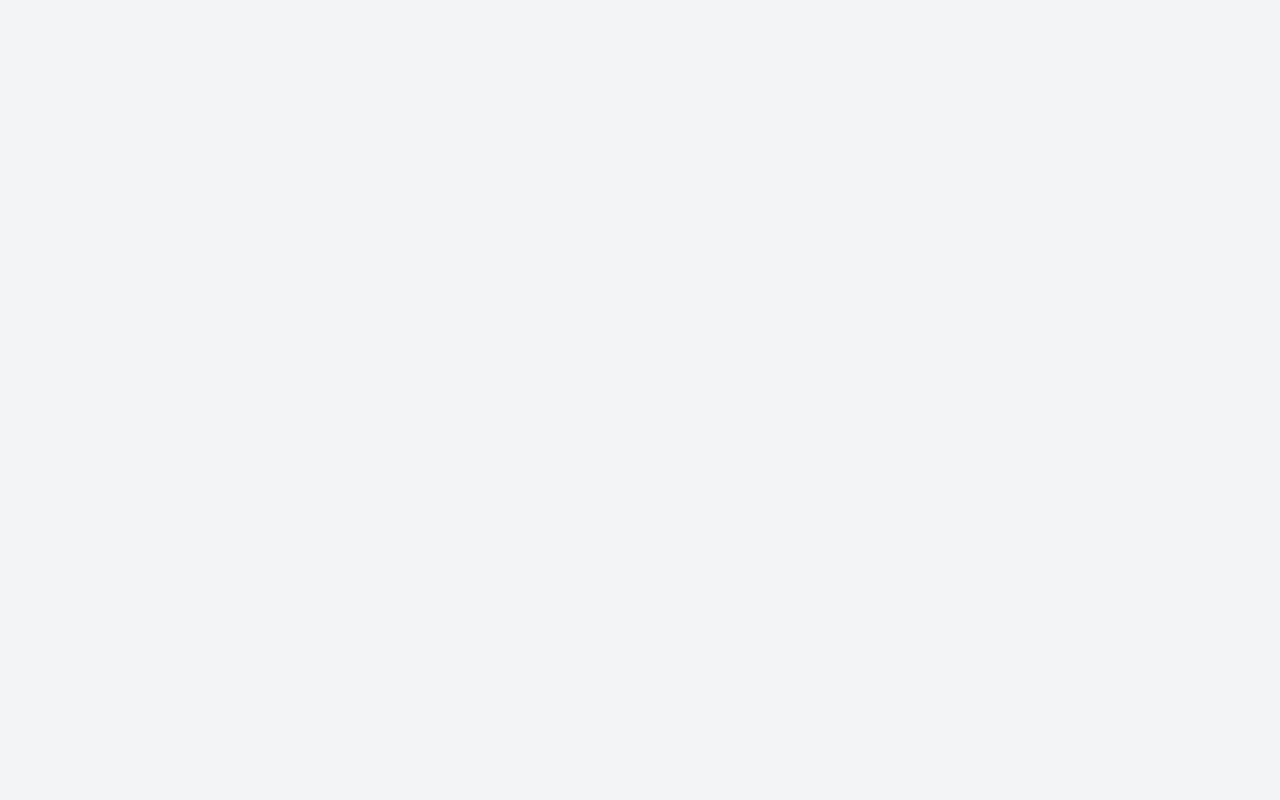
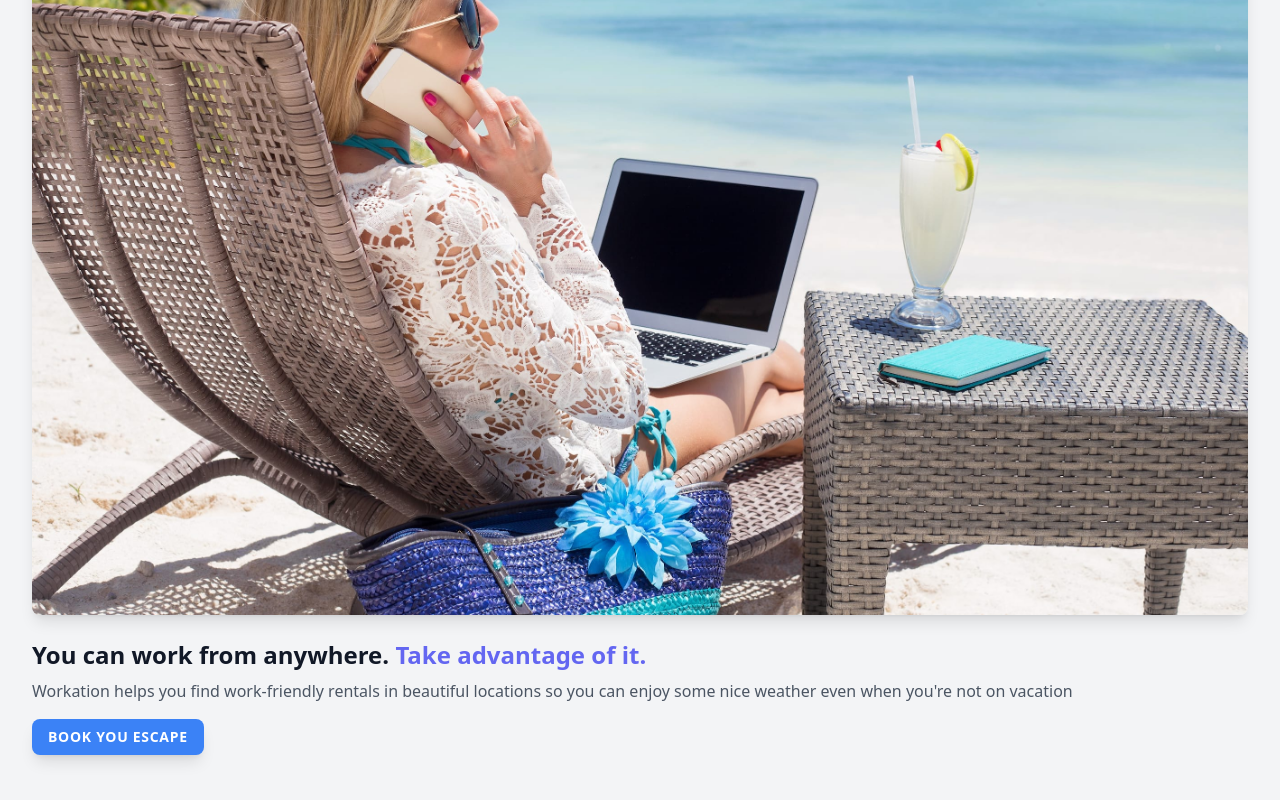
Before and after one commit to luyvannda/workation, a React (Vite) app: page / in a window 1280 px wide. Shown: the part 308-1108 px from the top of the page. Before the commit the page ends 800 px from the top, so only its background shows below. Built offline with nearby package versions, Linux system fonts and the light colour scheme.

Commit message:
complete utility first work flow from tailwind labs

```diff
--- a/src/components/Hero.jsx
+++ b/src/components/Hero.jsx
@@ -2,7 +2,32 @@ export default function Hero() {
   return (
     <div>
       <div className="px-8 py-12">
-        <img src="/logo.svg" alt="Workation" />
+        <img className="h-10" src="/logo.svg" alt="Workation" />
+        <img
+          className="mt-6 rounded-lg shadow-lg"
+          src="/beach-work.jpg"
+          alt="Woman workationing on a beach"
+        />
+
+        <h1 className="mt-6 text-2xl font-bold text-gray-900">
+          You can work from anywhere.{" "}
+          <span className="text-indigo-500">Take advantage of it.</span>
+        </h1>
+
+        <p className="mt-2 text-gray-600">
+          Workation helps you find work-friendly rentals in beautiful locations
+          so you can enjoy some nice weather even when you&apos;re not on
+          vacation
+        </p>
+
+        <div className="mt-4">
+          <a
+            className="inline-block px-4 py-2 rounded-lg shadow-lg uppercase tracking-wider font-semibold bg-blue-500 text-white text-sm"
+            href="#"
+          >
+            book you escape
+          </a>
+        </div>
       </div>
     </div>
   );
```
